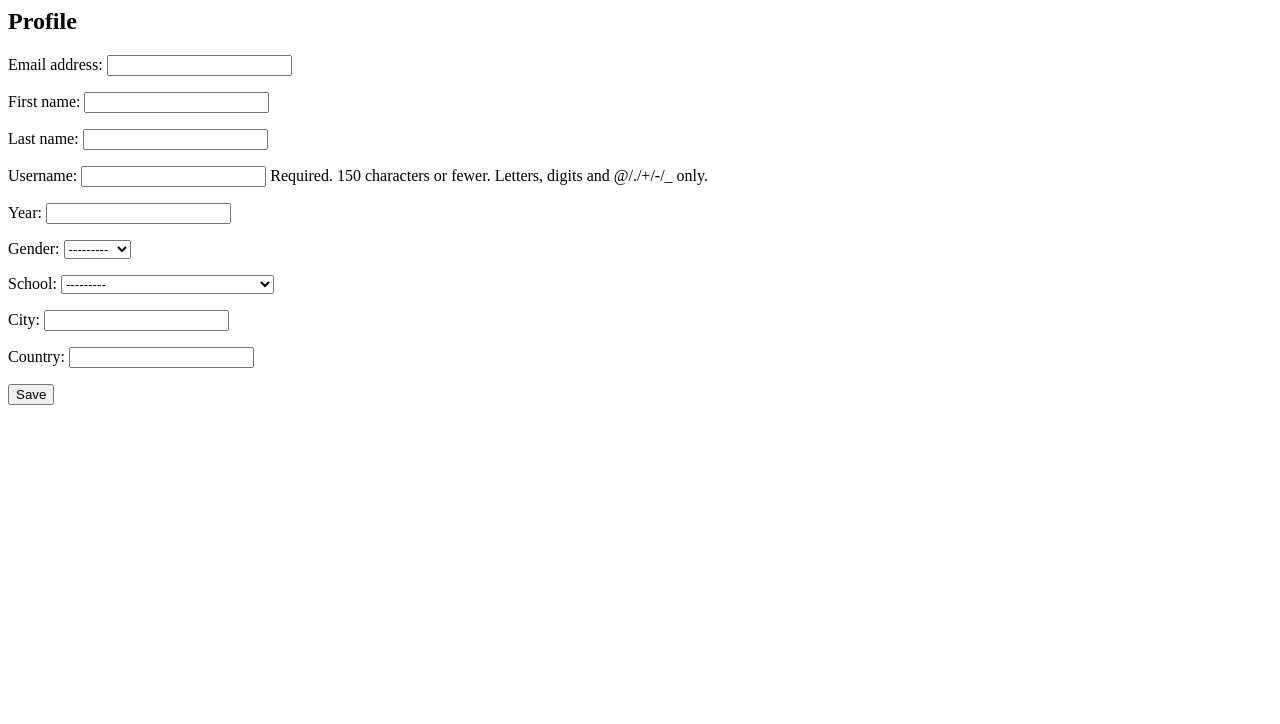
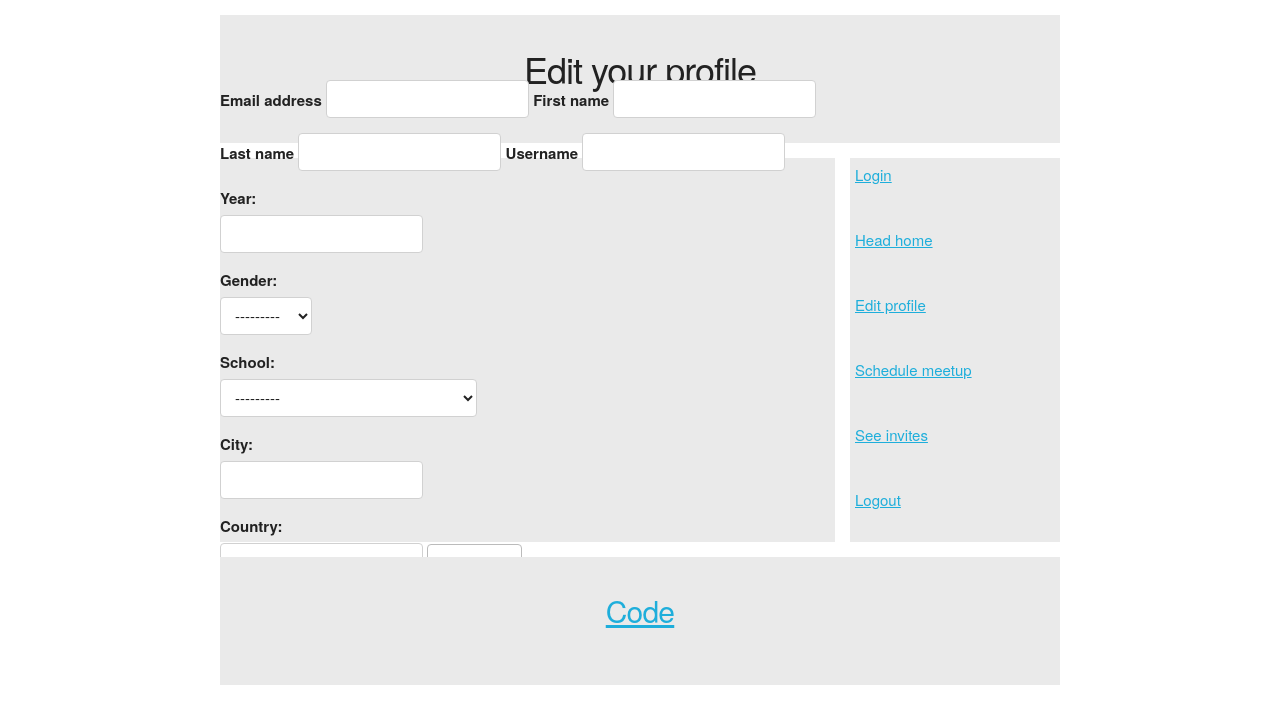
Before and after one commit to akohli96/AlumMeetup, a Django app: template meetup/template/profile.html in a window 1280 px wide. Shown: the top 724 px of the page. Run offline with Django 3.2, Linux system fonts and the light colour scheme; the template is opened without the code that fills it: values that come from a table or form of the project are taken from there, others are empty; parts of the project's set-up code (start-up, migrations or seed data) failed here and were passed over.

Commit message:
pretty profile page

```diff
--- a/meetup/template/base.html
+++ b/meetup/template/base.html
@@ -29,7 +29,9 @@
 
 </aside>
 <footer>
-    Copyright
+    <h4>
+        <a href="https://github.com/akohli96/AlumMeetup">Code</a>
+    </h4>
 </footer>
 
 </html>
--- a/meetup/template/invite.html
+++ b/meetup/template/invite.html
@@ -1,6 +1,6 @@
 {% extends 'template/base.html' %} {% block content %}
 <header>
-    Header
+    <h2>Create an invite</h2>
 </header>
 <main>
 
--- a/meetup/template/profile.html
+++ b/meetup/template/profile.html
@@ -1,7 +1,13 @@
-<h2>Profile</h2>
-<form method="POST" class="profile-form">{% csrf_token %}
-    {{ user_form.as_p }}
-            {{ profile_form.as_p }}
-            {{ location_form.as_p }}
-    <button type="submit" class="save btn btn-default">Save</button>
-</form>
+{% extends 'template/base.html' %} {% block content %}
+<header>
+    <h3>
+        Edit your profile
+    </h3>
+</header>
+<main>
+    <form method="POST">{% csrf_token %} {% for field in user_form %} <b>{{field.label}}</b> {{ field }} {% endfor %} {{ profile_form.as_table }} {{ location_form.as_table }}
+
+        <button type="submit" class="save btn btn-default">Save</button>
+    </form>
+</main>
+{% endblock %}
```
